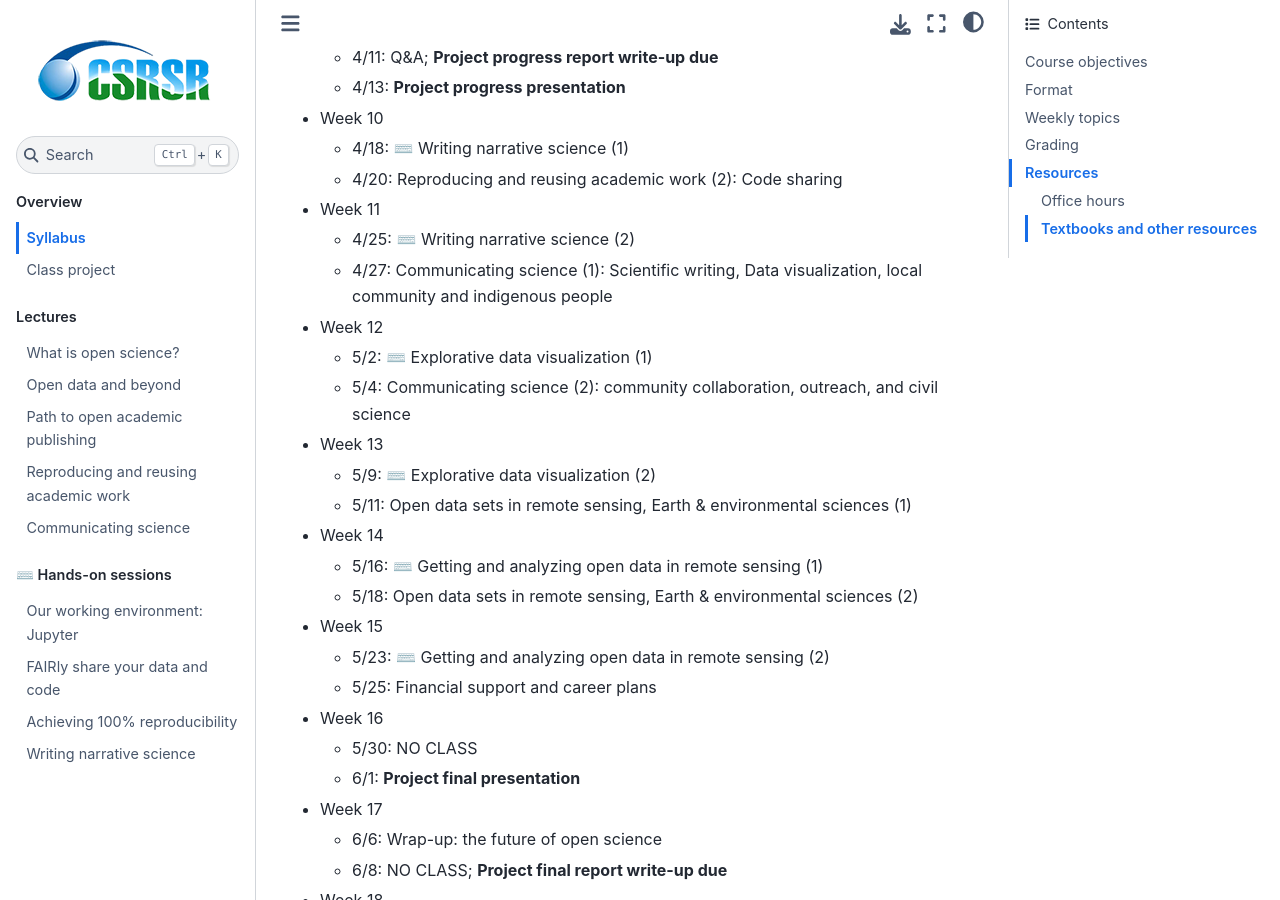
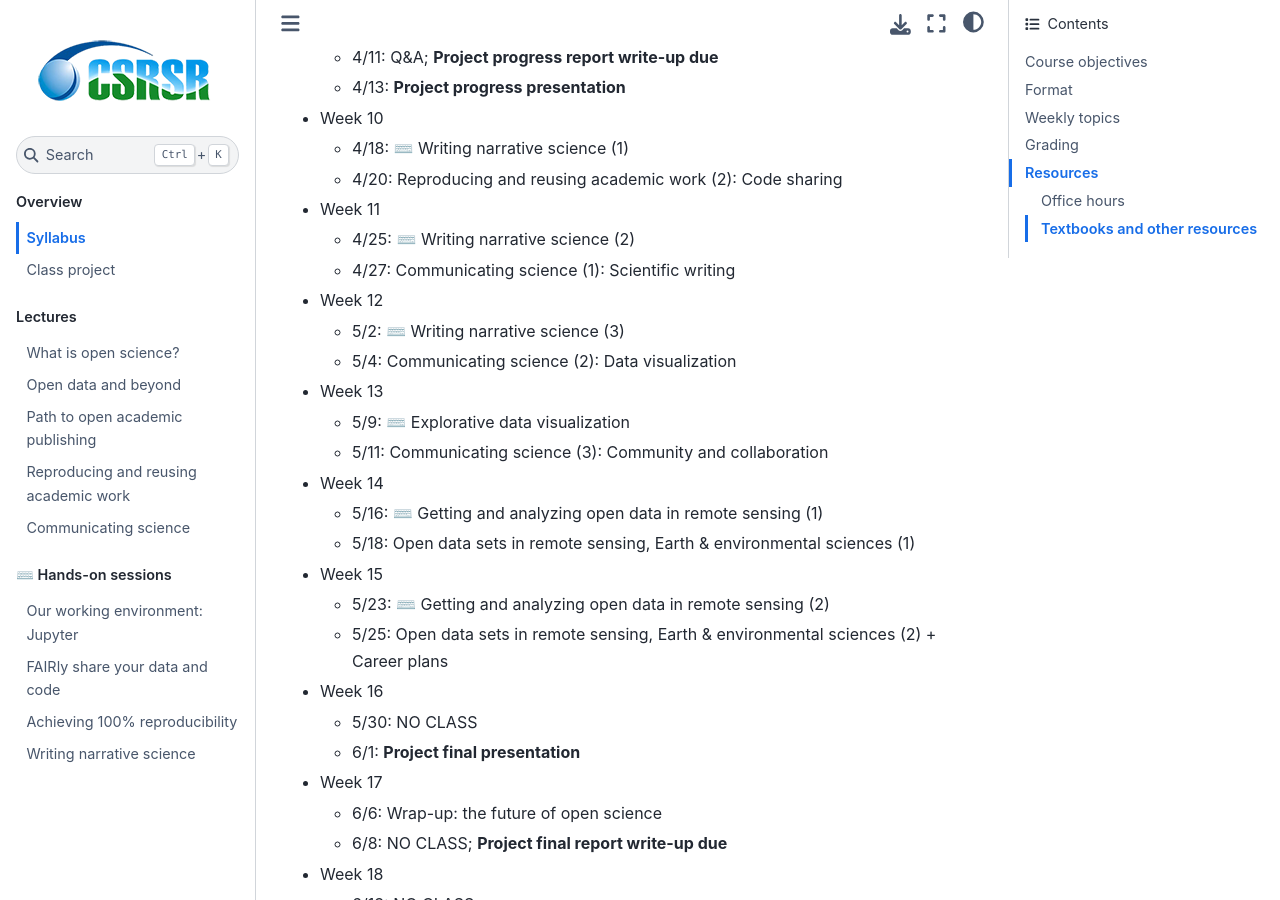
Before and after one commit to whyjz/ncu-open-science, a Jupyter Book: the page built from docs/syllabus.md, in a window 1280 px wide and 900 px high, scrolled down 2204 px. Built offline with Jupyter Book 1.0.4 settings and Sphinx 7.4.7 and the Sphinx Book theme 1.1.4, drawn with Linux system fonts in a browser that asks for light colours; pages that are not in the unit, such as notebooks, are missing from menus.

Commit message:
Update syllabus

```diff
--- a/docs/syllabus.md
+++ b/docs/syllabus.md
@@ -71,19 +71,19 @@ This is a tentative schedule; the actual content is subject to change depending
   - 4/20: Reproducing and reusing academic work (2): Code sharing
 - Week 11
   - 4/25: ⌨️ Writing narrative science (2)
-  - 4/27: Communicating science (1): Scientific writing, Data visualization, local community and indigenous people
+  - 4/27: Communicating science (1): Scientific writing
 - Week 12
-  - 5/2: ⌨️ Explorative data visualization (1)
-  - 5/4: Communicating science (2): community collaboration, outreach, and civil science
+  - 5/2: ⌨️ Writing narrative science (3)
+  - 5/4: Communicating science (2): Data visualization
 - Week 13
-  - 5/9: ⌨️ Explorative data visualization (2)
-  - 5/11: Open data sets in remote sensing, Earth & environmental sciences (1)
+  - 5/9: ⌨️ Explorative data visualization
+  - 5/11: Communicating science (3): Community and collaboration
 - Week 14
   - 5/16: ⌨️ Getting and analyzing open data in remote sensing (1)
-  - 5/18: Open data sets in remote sensing, Earth & environmental sciences (2)
+  - 5/18: Open data sets in remote sensing, Earth & environmental sciences (1)
 - Week 15
   - 5/23: ⌨️ Getting and analyzing open data in remote sensing (2)
-  - 5/25: Financial support and career plans
+  - 5/25: Open data sets in remote sensing, Earth & environmental sciences (2) + Career plans
 - Week 16
   - 5/30: NO CLASS
   - 6/1: **Project final presentation**
```
Also changed, not shown: docs/lectures/L5-communication.md (+6 -0 lines), docs/handson/H4-Narrative.ipynb.
